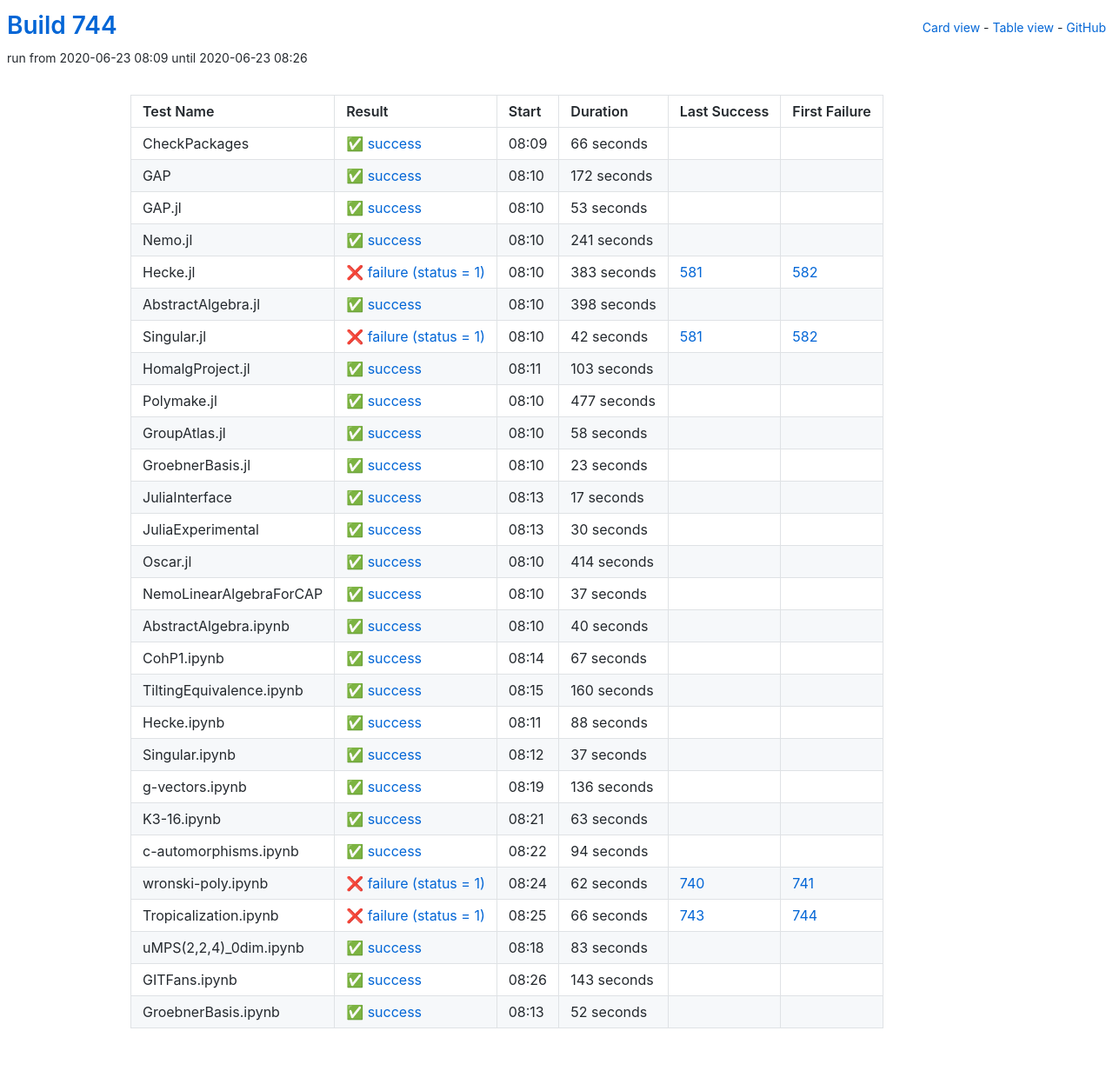
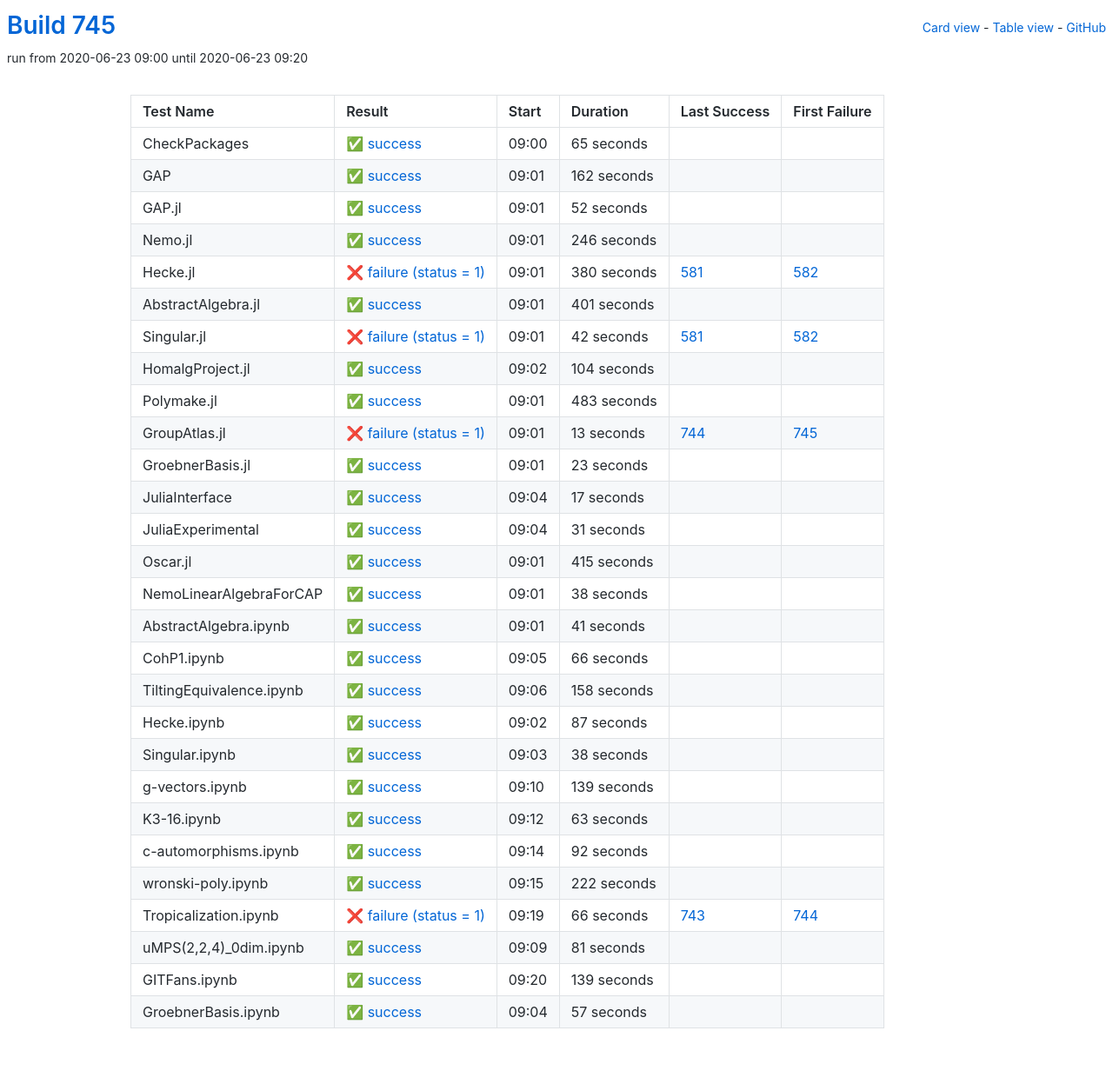
Before and after one commit to oscar-system/oscar-ci-status-1.4, a Jekyll site: the page built from table.html, in a window 1280 px wide. Shown: the whole page at 87% size. Built offline with Jekyll 4.4.1, drawn with Linux system fonts in a browser that asks for light colours.

Commit message:
Build #745

```diff
--- a/_data/ci.yml
+++ b/_data/ci.yml
@@ -1,6 +1,6 @@
 ---
-build: 744
-build_url: https://oscarci.mathematik.uni-kl.de/job/oscar-julia-1.4/744/
+build: 745
+build_url: https://oscarci.mathematik.uni-kl.de/job/oscar-julia-1.4/745/
 job: oscar-julia-1.4
 organization: oscar-system
 repo: oscar-ci-status-1.4
@@ -8,80 +8,80 @@ repourl: https://github.com/oscar-system/oscar-ci-status-1.4
 tests:
 - name: CheckPackages
   id: checkpackages
-  log: https://oscarci.mathematik.uni-kl.de/job/oscar-julia-1.4/744/artifact/logs/build-744/CheckPackages.log
-  start: 2020-06-23 08:09
+  log: https://oscarci.mathematik.uni-kl.de/job/oscar-julia-1.4/745/artifact/logs/build-745/CheckPackages.log
+  start: 2020-06-23 09:00
   success: true
   exitcode: 0
   status: success
-  duration: 66
+  duration: 65
   last_success: false
   last_success_url:
   first_failure: false
   first_failure_url:
 - name: GAP
   id: gap
-  log: https://oscarci.mathematik.uni-kl.de/job/oscar-julia-1.4/744/artifact/logs/build-744/GAP.log
-  start: 2020-06-23 08:10
+  log: https://oscarci.mathematik.uni-kl.de/job/oscar-julia-1.4/745/artifact/logs/build-745/GAP.log
+  start: 2020-06-23 09:01
   success: true
   exitcode: 0
   status: success
-  duration: 172
+  duration: 162
   last_success: false
   last_success_url:
   first_failure: false
   first_failure_url:
 - name: GAP.jl
   id: gap-jl
-  log: https://oscarci.mathematik.uni-kl.de/job/oscar-julia-1.4/744/artifact/logs/build-744/GAP.jl.log
-  start: 2020-06-23 08:10
+  log: https://oscarci.mathematik.uni-kl.de/job/oscar-julia-1.4/745/artifact/logs/build-745/GAP.jl.log
+  start: 2020-06-23 09:01
   success: true
   exitcode: 0
   status: success
-  duration: 53
+  duration: 52
   last_success: false
   last_success_url:
   first_failure: false
   first_failure_url:
 - name: Nemo.jl
   id: nemo-jl
-  log: https://oscarci.mathematik.uni-kl.de/job/oscar-julia-1.4/744/artifact/logs/build-744/Nemo.jl.log
-  start: 2020-06-23 08:10
+  log: https://oscarci.mathematik.uni-kl.de/job/oscar-julia-1.4/745/artifact/logs/build-745/Nemo.jl.log
+  start: 2020-06-23 09:01
   success: true
   exitcode: 0
   status: success
-  duration: 241
+  duration: 246
   last_success: false
   last_success_url:
   first_failure: false
   first_failure_url:
 - name: Hecke.jl
   id: hecke-jl
-  log: https://oscarci.mathematik.uni-kl.de/job/oscar-julia-1.4/744/artifact/logs/build-744/Hecke.jl.log
-  start: 2020-06-23 08:10
+  log: https://oscarci.mathematik.uni-kl.de/job/oscar-julia-1.4/745/artifact/logs/build-745/Hecke.jl.log
+  start: 2020-06-23 09:01
   success: false
   exitcode: 1
   status: failure
-  duration: 383
+  duration: 380
   last_success: 581
   last_success_url: https://oscarci.mathematik.uni-kl.de/job/oscar-julia-1.4/581/
   first_failure: 582
   first_failure_url: https://oscarci.mathematik.uni-kl.de/job/oscar-julia-1.4/582/
 - name: AbstractAlgebra.jl
   id: abstractalgebra-jl
-  log: https://oscarci.mathematik.uni-kl.de/job/oscar-julia-1.4/744/artifact/logs/build-744/AbstractAlgebra.jl.log
-  start: 2020-06-23 08:10
+  log: https://oscarci.mathematik.uni-kl.de/job/oscar-julia-1.4/745/artifact/logs/build-745/AbstractAlgebra.jl.log
+  start: 2020-06-23 09:01
   success: true
   exitcode: 0
   status: success
-  duration: 398
+  duration: 401
   last_success: false
   last_success_url:
   first_failure: false
   first_failure_url:
 - name: Singular.jl
   id: singular-jl
-  log: https://oscarci.mathematik.uni-kl.de/job/oscar-julia-1.4/744/artifact/logs/build-744/Singular.jl.log
-  start: 2020-06-23 08:10
+  log: https://oscarci.mathematik.uni-kl.de/job/oscar-julia-1.4/745/artifact/logs/build-745/Singular.jl.log
+  start: 2020-06-23 09:01
   success: false
   exitcode: 1
   status: failure
@@ -92,44 +92,44 @@ tests:
   first_failure_url: https://oscarci.mathematik.uni-kl.de/job/oscar-julia-1.4/582/
 - name: HomalgProject.jl
   id: homalgproject-jl
-  log: https://oscarci.mathematik.uni-kl.de/job/oscar-julia-1.4/744/artifact/logs/build-744/HomalgProject.jl.log
-  start: 2020-06-23 08:11
+  log: https://oscarci.mathematik.uni-kl.de/job/oscar-julia-1.4/745/artifact/logs/build-745/HomalgProject.jl.log
+  start: 2020-06-23 09:02
   success: true
   exitcode: 0
   status: success
-  duration: 103
+  duration: 104
   last_success: false
   last_success_url:
   first_failure: false
   first_failure_url:
 - name: Polymake.jl
   id: polymake-jl
-  log: https://oscarci.mathematik.uni-kl.de/job/oscar-julia-1.4/744/artifact/logs/build-744/Polymake.jl.log
-  start: 2020-06-23 08:10
+  log: https://oscarci.mathematik.uni-kl.de/job/oscar-julia-1.4/745/artifact/logs/build-745/Polymake.jl.log
+  start: 2020-06-23 09:01
   success: true
   exitcode: 0
   status: success
-  duration: 477
+  duration: 483
   last_success: false
   last_success_url:
   first_failure: false
   first_failure_url:
 - name: GroupAtlas.jl
   id: groupatlas-jl
-  log: https://oscarci.mathematik.uni-kl.de/job/oscar-julia-1.4/744/artifact/logs/build-744/GroupAtlas.jl.log
-  start: 2020-06-23 08:10
-  success: true
-  exitcode: 0
-  status: success
-  duration: 58
-  last_success: false
-  last_success_url:
-  first_failure: false
-  first_failure_url:
+  log: https://oscarci.mathematik.uni-kl.de/job/oscar-julia-1.4/745/artifact/logs/build-745/GroupAtlas.jl.log
+  start: 2020-06-23 09:01
+  success: false
+  exitcode: 1
+  status: failure
+  duration: 13
+  last_success: 744
+  last_success_url: https://oscarci.mathematik.uni-kl.de/job/oscar-julia-1.4/744/
+  first_failure: 745
+  first_failure_url: https://oscarci.mathematik.uni-kl.de/job/oscar-julia-1.4/745/
 - name: GroebnerBasis.jl
   id: groebnerbasis-jl
-  log: https://oscarci.mathematik.uni-kl.de/job/oscar-julia-1.4/744/artifact/logs/build-744/GroebnerBasis.jl.log
-  start: 2020-06-23 08:10
+  log: https://oscarci.mathematik.uni-kl.de/job/oscar-julia-1.4/745/artifact/logs/build-745/GroebnerBasis.jl.log
+  start: 2020-06-23 09:01
   success: true
   exitcode: 0
   status: success
@@ -140,8 +140,8 @@ tests:
   first_failure_url:
 - name: JuliaInterface
   id: juliainterface
-  log: https://oscarci.mathematik.uni-kl.de/job/oscar-julia-1.4/744/artifact/logs/build-744/JuliaInterface.log
-  start: 2020-06-23 08:13
+  log: https://oscarci.mathematik.uni-kl.de/job/oscar-julia-1.4/745/artifact/logs/build-745/JuliaInterface.log
+  start: 2020-06-23 09:04
   success: true
   exitcode: 0
   status: success
@@ -152,116 +152,116 @@ tests:
   first_failure_url:
 - name: JuliaExperimental
   id: juliaexperimental
-  log: https://oscarci.mathematik.uni-kl.de/job/oscar-julia-1.4/744/artifact/logs/build-744/JuliaExperimental.log
-  start: 2020-06-23 08:13
+  log: https://oscarci.mathematik.uni-kl.de/job/oscar-julia-1.4/745/artifact/logs/build-745/JuliaExperimental.log
+  start: 2020-06-23 09:04
   success: true
   exitcode: 0
   status: success
-  duration: 30
+  duration: 31
   last_success: false
   last_success_url:
   first_failure: false
   first_failure_url:
 - name: Oscar.jl
   id: oscar-jl
-  log: https://oscarci.mathematik.uni-kl.de/job/oscar-julia-1.4/744/artifact/logs/build-744/Oscar.jl.log
-  start: 2020-06-23 08:10
+  log: https://oscarci.mathematik.uni-kl.de/job/oscar-julia-1.4/745/artifact/logs/build-745/Oscar.jl.log
+  start: 2020-06-23 09:01
   success: true
   exitcode: 0
   status: success
-  duration: 414
+  duration: 415
   last_success: false
   last_success_url:
   first_failure: false
   first_failure_url:
 - name: NemoLinearAlgebraForCAP
   id: nemolinearalgebraforcap
-  log: https://oscarci.mathematik.uni-kl.de/job/oscar-julia-1.4/744/artifact/logs/build-744/NemoLinearAlgebraForCAP.log
-  start: 2020-06-23 08:10
+  log: https://oscarci.mathematik.uni-kl.de/job/oscar-julia-1.4/745/artifact/logs/build-745/NemoLinearAlgebraForCAP.log
+  start: 2020-06-23 09:01
   success: true
   exitcode: 0
   status: success
-  duration: 37
+  duration: 38
   last_success: false
   last_success_url:
   first_failure: false
   first_failure_url:
 - name: AbstractAlgebra.ipynb
   id: abstractalgebra-ipynb
-  log: https://oscarci.mathematik.uni-kl.de/job/oscar-julia-1.4/744/artifact/logs/build-744/AbstractAlgebra.ipynb.log
-  start: 2020-06-23 08:10
+  log: https://oscarci.mathematik.uni-kl.de/job/oscar-julia-1.4/745/artifact/logs/build-745/AbstractAlgebra.ipynb.log
+  start: 2020-06-23 09:01
   success: true
   exitcode: 0
   status: success
-  duration: 40
+  duration: 41
   last_success: false
   last_success_url:
   first_failure: false
   first_failure_url:
 - name: CohP1.ipynb
   id: cohp1-ipynb
-  log: https://oscarci.mathematik.uni-kl.de/job/oscar-julia-1.4/744/artifact/logs/build-744/CohP1.ipynb.log
-  start: 2020-06-23 08:14
+  log: https://oscarci.mathematik.uni-kl.de/job/oscar-julia-1.4/745/artifact/logs/build-745/CohP1.ipynb.log
+  start: 2020-06-23 09:05
   success: true
   exitcode: 0
   status: success
-  duration: 67
+  duration: 66
   last_success: false
   last_success_url:
   first_failure: false
   first_failure_url:
 - name: TiltingEquivalence.ipynb
   id: tiltingequivalence-ipynb
-  log: https://oscarci.mathematik.uni-kl.de/job/oscar-julia-1.4/744/artifact/logs/build-744/TiltingEquivalence.ipynb.log
-  start: 2020-06-23 08:15
+  log: https://oscarci.mathematik.uni-kl.de/job/oscar-julia-1.4/745/artifact/logs/build-745/TiltingEquivalence.ipynb.log
+  start: 2020-06-23 09:06
   success: true
   exitcode: 0
   status: success
-  duration: 160
+  duration: 158
   last_success: false
   last_success_url:
   first_failure: false
   first_failure_url:
 - name: Hecke.ipynb
   id: hecke-ipynb
-  log: https://oscarci.mathematik.uni-kl.de/job/oscar-julia-1.4/744/artifact/logs/build-744/Hecke.ipynb.log
-  start: 2020-06-23 08:11
+  log: https://oscarci.mathematik.uni-kl.de/job/oscar-julia-1.4/745/artifact/logs/build-745/Hecke.ipynb.log
+  start: 2020-06-23 09:02
   success: true
   exitcode: 0
   status: success
-  duration: 88
+  duration: 87
   last_success: false
   last_success_url:
   first_failure: false
   first_failure_url:
 - name: Singular.ipynb
   id: singular-ipynb
-  log: https://oscarci.mathematik.uni-kl.de/job/oscar-julia-1.4/744/artifact/logs/build-744/Singular.ipynb.log
-  start: 2020-06-23 08:12
+  log: https://oscarci.mathematik.uni-kl.de/job/oscar-julia-1.4/745/artifact/logs/build-745/Singular.ipynb.log
+  start: 2020-06-23 09:03
   success: true
   exitcode: 0
   status: success
-  duration: 37
+  duration: 38
   last_success: false
   last_success_url:
   first_failure: false
   first_failure_url:
 - name: g-vectors.ipynb
   id: g-vectors-ipynb
-  log: https://oscarci.mathematik.uni-kl.de/job/oscar-julia-1.4/744/artifact/logs/build-744/g-vectors.ipynb.log
-  start: 2020-06-23 08:19
+  log: https://oscarci.mathematik.uni-kl.de/job/oscar-julia-1.4/745/artifact/logs/build-745/g-vectors.ipynb.log
+  start: 2020-06-23 09:10
   success: true
   exitcode: 0
   status: success
-  duration: 136
+  duration: 139
   last_success: false
   last_success_url:
   first_failure: false
   first_failure_url:
 - name: K3-16.ipynb
   id: k3-16-ipynb
-  log: https://oscarci.mathematik.uni-kl.de/job/oscar-julia-1.4/744/artifact/logs/build-744/K3-16.ipynb.log
-  start: 2020-06-23 08:21
+  log: https://oscarci.mathematik.uni-kl.de/job/oscar-julia-1.4/745/artifact/logs/build-745/K3-16.ipynb.log
+  start: 2020-06-23 09:12
   success: true
   exitcode: 0
   status: success
@@ -272,32 +272,32 @@ tests:
   first_failure_url:
 - name: c-automorphisms.ipynb
   id: c-automorphisms-ipynb
-  log: https://oscarci.mathematik.uni-kl.de/job/oscar-julia-1.4/744/artifact/logs/build-744/c-automorphisms.ipynb.log
-  start: 2020-06-23 08:22
+  log: https://oscarci.mathematik.uni-kl.de/job/oscar-julia-1.4/745/artifact/logs/build-745/c-automorphisms.ipynb.log
+  start: 2020-06-23 09:14
   success: true
   exitcode: 0
   status: success
-  duration: 94
+  duration: 92
   last_success: false
   last_success_url:
   first_failure: false
   first_failure_url:
 - name: wronski-poly.ipynb
   id: wronski-poly-ipynb
-  log: https://oscarci.mathematik.uni-kl.de/job/oscar-julia-1.4/744/artifact/logs/build-744/wronski-poly.ipynb.log
-  start: 2020-06-23 08:24
-  success: false
-  exitcode: 1
-  status: failure
-  duration: 62
-  last_success: 740
-  last_success_url: https://oscarci.mathematik.uni-kl.de/job/oscar-julia-1.4/740/
-  first_failure: 741
-  first_failure_url: https://oscarci.mathematik.uni-kl.de/job/oscar-julia-1.4/741/
+  log: https://oscarci.mathematik.uni-kl.de/job/oscar-julia-1.4/745/artifact/logs/build-745/wronski-poly.ipynb.log
+  start: 2020-06-23 09:15
+  success: true
+  exitcode: 0
+  status: success
+  duration: 222
+  last_success: false
+  last_success_url:
+  first_failure: false
+  first_failure_url:
 - name: Tropicalization.ipynb
   id: tropicalization-ipynb
-  log: https://oscarci.mathematik.uni-kl.de/job/oscar-julia-1.4/744/artifact/logs/build-744/Tropicalization.ipynb.log
-  start: 2020-06-23 08:25
+  log: https://oscarci.mathematik.uni-kl.de/job/oscar-julia-1.4/745/artifact/logs/build-745/Tropicalization.ipynb.log
+  start: 2020-06-23 09:19
   success: false
   exitcode: 1
   status: failure
@@ -308,36 +308,36 @@ tests:
   first_failure_url: https://oscarci.mathematik.uni-kl.de/job/oscar-julia-1.4/744/
 - name: uMPS(2,2,4)_0dim.ipynb
   id: umps-2-2-4-0dim-ipynb
-  log: https://oscarci.mathematik.uni-kl.de/job/oscar-julia-1.4/744/artifact/logs/build-744/uMPS-2-2-4-_0dim.ipynb.log
-  start: 2020-06-23 08:18
+  log: https://oscarci.mathematik.uni-kl.de/job/oscar-julia-1.4/745/artifact/logs/build-745/uMPS-2-2-4-_0dim.ipynb.log
+  start: 2020-06-23 09:09
   success: true
   exitcode: 0
   status: success
-  duration: 83
+  duration: 81
   last_success: false
   last_success_url:
   first_failure: false
   first_failure_url:
 - name: GITFans.ipynb
   id: gitfans-ipynb
-  log: https://oscarci.mathematik.uni-kl.de/job/oscar-julia-1.4/744/artifact/logs/build-744/GITFans.ipynb.log
-  start: 2020-06-23 08:26
+  log: https://oscarci.mathematik.uni-kl.de/job/oscar-julia-1.4/745/artifact/logs/build-745/GITFans.ipynb.log
+  start: 2020-06-23 09:20
   success: true
   exitcode: 0
   status: success
-  duration: 143
+  duration: 139
   last_success: false
   last_success_url:
   first_failure: false
   first_failure_url:
 - name: GroebnerBasis.ipynb
   id: groebnerbasis-ipynb
-  log: https://oscarci.mathematik.uni-kl.de/job/oscar-julia-1.4/744/artifact/logs/build-744/GroebnerBasis.ipynb.log
-  start: 2020-06-23 08:13
+  log: https://oscarci.mathematik.uni-kl.de/job/oscar-julia-1.4/745/artifact/logs/build-745/GroebnerBasis.ipynb.log
+  start: 2020-06-23 09:04
   success: true
   exitcode: 0
   status: success
-  duration: 52
+  duration: 57
   last_success: false
   last_success_url:
   first_failure: false
```
Also changed, not shown: README.md.
